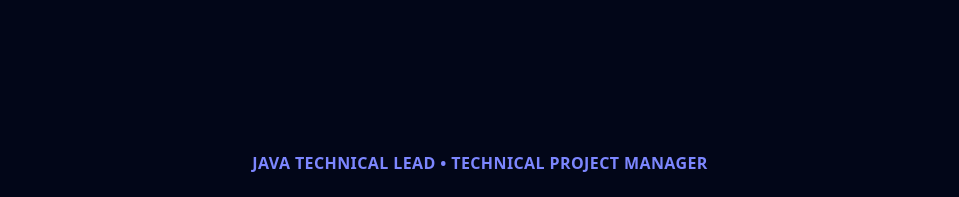
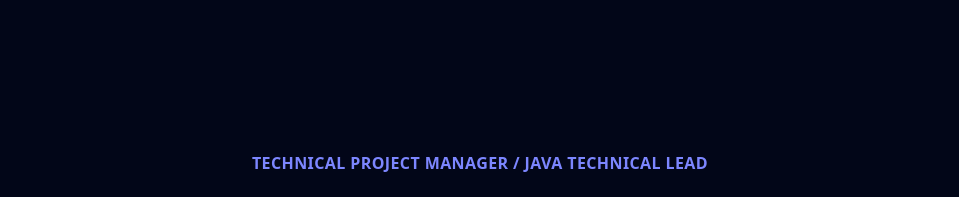
Before and after one commit to mehjbee0506/mehjbee-portfolio, a React (Vite) app: page / in a window 1280 px wide. Shown: the top 197 px of the page, without its empty margins (160-1119 px from the left). Built offline with nearby package versions, Linux system fonts and the light colour scheme.

Commit message:
Add custom favicon and update site title

```diff
--- a/index.html
+++ b/index.html
@@ -2,14 +2,12 @@
 <html lang="en">
   <head>
     <meta charset="UTF-8" />
-    <link rel="icon" type="image/svg+xml" href="/vite.svg" />
+    <link rel="icon" type="image/svg+xml" href="/favicon.svg" />
     <meta name="viewport" content="width=device-width, initial-scale=1.0" />
-    <title>portfolio</title>
+    <title>Mehjbee | Java TPM & Architect</title>
   </head>
   <body>
     <div id="root"></div>
     <script type="module" src="/src/main.jsx"></script>
   </body>
-
-
 </html>
--- a/src/components/Intro.jsx
+++ b/src/components/Intro.jsx
@@ -11,7 +11,7 @@
       >
         {/* Headline */}
         <p className="text-indigo-400 font-semibold tracking-wide uppercase">
-          Java Technical Lead • Technical Project Manager
+           Technical Project Manager / Java Technical Lead
         </p>
 
         <h1 className="mt-4 text-5xl md:text-6xl font-extrabold tracking-tight">
```
Also changed, not shown: public/favicon.svg (added).
